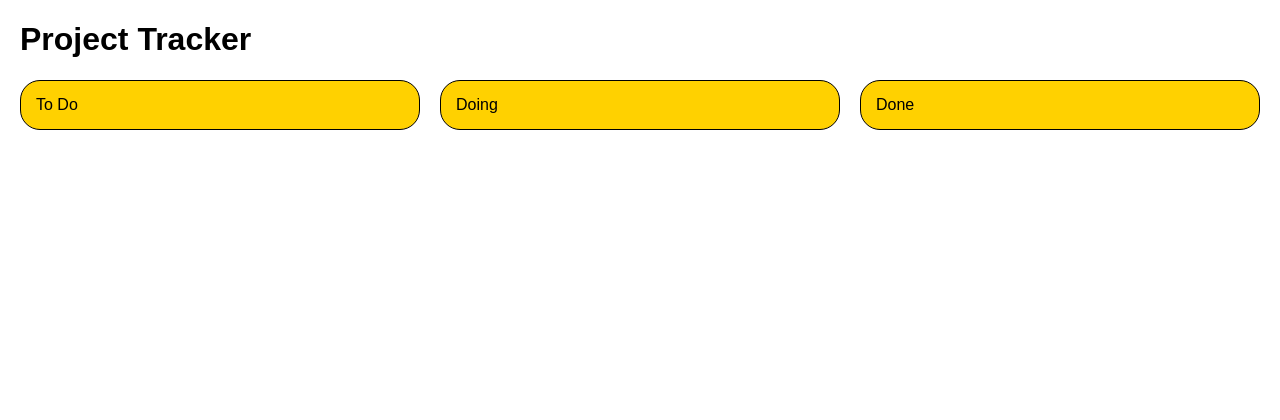
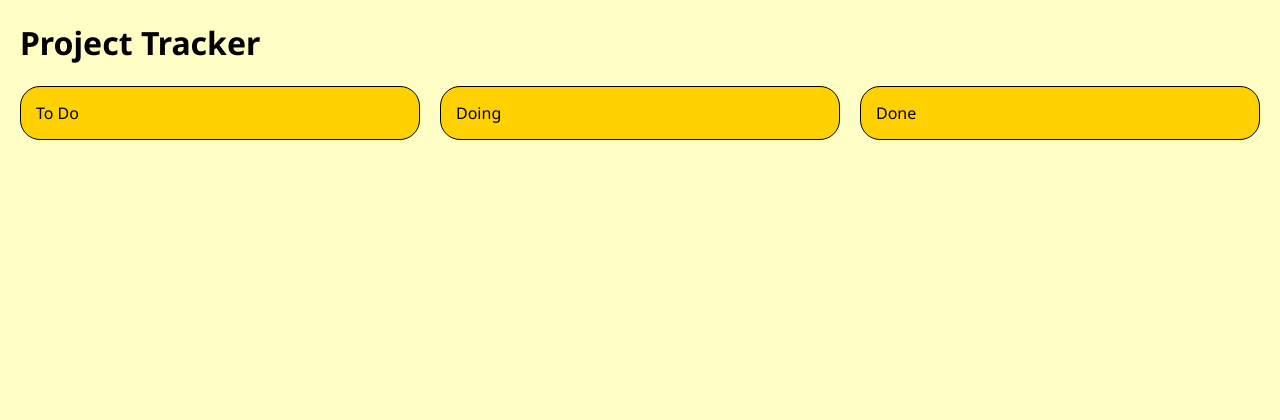
Before and after one commit to SEng-4/project-tracker, a Flask app: page / in a window 1280 px wide. Shown: the top 420 px of the page. Run offline with Flask 3, Linux system fonts and the light colour scheme; data that the repository does not hold is empty.

Commit message:
changed font to look more sleek

```diff
--- a/static/css/styles.css
+++ b/static/css/styles.css
@@ -1,6 +1,10 @@
 body {
-    font-family: Arial, sans-serif;
     margin: 20px;
+    background-color: #FFFFC5;
+    font-family: "Noto Sans", sans-serif;
+}
+h1{
+    font-family: "Noto Sans", sans-serif;
 }
 
 .task {
--- a/templates/index.html
+++ b/templates/index.html
@@ -4,6 +4,10 @@
 <head>
     <meta charset="UTF-8">
     <meta name="viewport" content="width=device-width, initial-scale=1.0">
+
+    <link rel="preconnect" href="https://fonts.googleapis.com">
+    <link rel="preconnect" href="https://fonts.gstatic.com" crossorigin>
+    <link href="https://fonts.googleapis.com/css2?family=Noto+Sans:ital,wght@0,100..900;1,100..900&display=swap" rel="stylesheet">
     <link rel="stylesheet" href="{{ url_for('static', filename='css/styles.css') }}">
     <!--when not using flask use <link rel="stylesheet" href="../static/css/styles.css">-->
     <title>Project Tracker</title>
```
